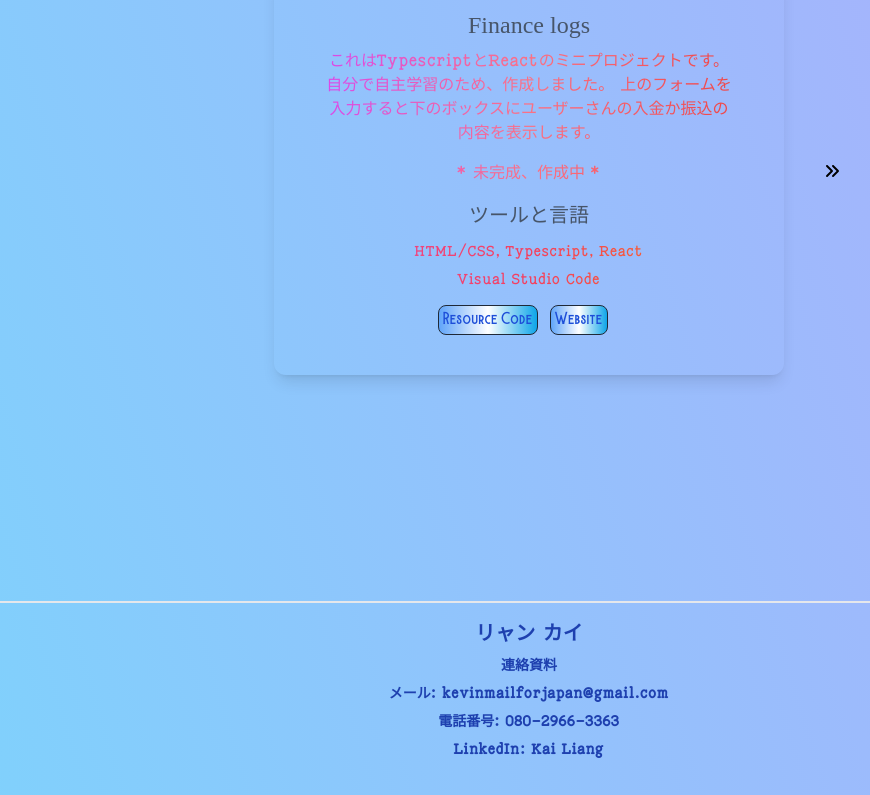
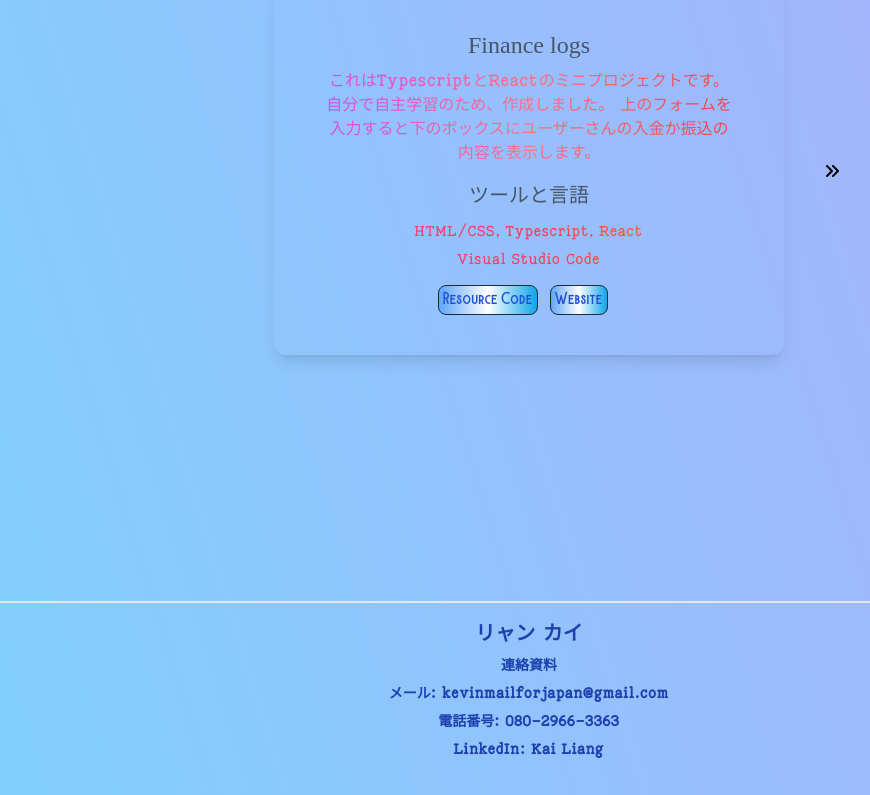
Before and after one commit to Kl0y2u2n8a/my-portfolio-jp, a Next.js app: page / in a window 1280 px wide. Shown: the part 3365-4160 px from the top of the page, without its empty margins (111-981 px from the left). Built offline with nearby package versions, Linux system fonts and the light colour scheme; a web font is replaced by a local one.

Commit message:
update project info

```diff
--- a/pages/components/projects.js
+++ b/pages/components/projects.js
@@ -23,8 +23,6 @@ function MyProject(props, projectRef) {
                             自分で自主学習のため、作成しました。
                             上のフォームを入力すると下のボックスにユーザーさんの入金か振込の内容を表示します。
                             </p>
-                        <p className="md:max-w-lg py-2 font-rony9 bg-gradient-to-r from-fuchsia-500 dark:from-sky-400 via-rose-400 dark:via-indigo-100 to-red-500 dark:to-red-400  bg-clip-text text-transparent">* 未完成、作成中 *</p>
-
                         <h4 className="py-2 font-mochy text-slate-600 dark:text-neutral-200 text-base md:text-lg lg:text-xl ">ツールと言語</h4>
                         <p className="text-sm bg-gradient-to-r from-pink-500 via-rose-500 to-orange-500 bg-clip-text text-transparent py-1 font-rony9">HTML/CSS, Typescript, React</p>
                         <p className="text-sm bg-gradient-to-r from-pink-500 via-rose-500 to-orange-500 bg-clip-text text-transparent py-1 font-rony9">Visual Studio Code</p>
```
